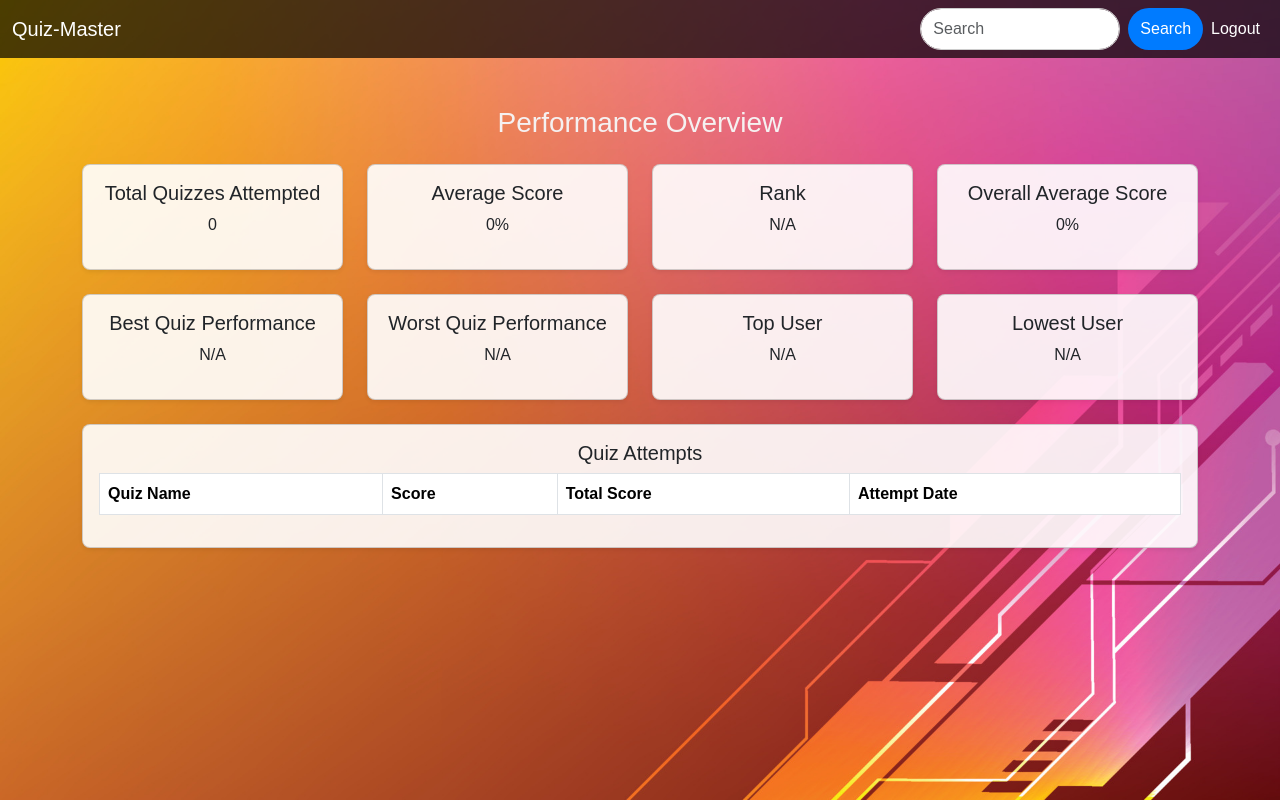
After one commit to 23f3000229/quiz_master, a Flask app: page /user_summary in a window 1280 px wide. The commit adds this page. Run offline with Flask 3, Linux system fonts and the light colour scheme; a user stored in the database is signed in; data comes from the database, SQL or seed files in the repository; both versions use the stored data as it was after the commit; data that the repository does not hold is empty.

Commit message:
1.Database Models and Schema Setup
2.Implemented user registration and admin login functionality.

3.Built Admin dashboard with CRUD operations for subjects, chapters, quizzes, and questions.

4.Developed User dashboard with quiz attempt functionality and timer.

5.Implemented score tracking and quiz result display.

6.Added search functionality for Admin and Users.

7.Implemented quiz scheduling & deadlines.

8.Added summary charts for quiz statistics and user performance

9.Enhanced UI with Bootstrap styling and form validation.

```diff
--- a/controller/routes.py
+++ b/controller/routes.py
@@ -4,6 +4,7 @@ from flask import render_template, request, redirect, url_for, session, flash
 from controller.Models import *
 from datetime import datetime
 from controller.Models import Ques, Quiz, Chapter, Subject, User
+
 
 @app.route('/')
 def home():
@@ -891,37 +892,148 @@ def view_chapters(subject_id):
 
     return render_template('view_chapters.html', subject=subject, chapters=chapters)
 
-@app.route('/search', methods=['GET', 'POST'])
+@app.route('/search', methods=['GET'])
 def search():
+    query = request.args.get('query', '').strip()
+    if not query:
+        flash('Please enter a search term.')
+        return redirect(url_for('home'))
+
+    # Search for subjects, chapters, and quizzes
+    subjects = Subject.query.filter(Subject.subj_name.ilike(f"%{query}%")).all()
+    chapters = Chapter.query.filter(Chapter.chap_name.ilike(f"%{query}%")).all()
+    quizzes = Quiz.query.filter(Quiz.quiz_name.ilike(f"%{query}%")).all()
+
+    # Check if the user is an admin before searching for users
+    users = []
+    if 'admin' in session.get('user_name', '').lower():
+        users = User.query.filter(
+            (User.user_name.ilike(f"%{query}%")) | (User.user_email.ilike(f"%{query}%"))
+        ).all()
+
+    return render_template(
+        'search_results.html',
+        query=query,
+        subjects=subjects,
+        chapters=chapters,
+        quizzes=quizzes,
+        users=users
+    )
+@app.route('/subject/<int:subject_id>')
+def view_subject(subject_id):
+    subject = Subject.query.get_or_404(subject_id)
+    chapters = Chapter.query.filter_by(subj_id=subject_id).all()
+    return render_template('view_item.html', context='subject', subject=subject, chapters=chapters)
+
+@app.route('/chapter/<int:chapter_id>')
+def view_chapter(chapter_id):
+    chapter = Chapter.query.get_or_404(chapter_id)
+    quizzes = Quiz.query.filter_by(chapter_id=chapter_id).all()
+    return render_template('view_item.html', context='chapter', chapter=chapter, quizzes=quizzes)
+
+@app.route('/quiz/<int:quiz_id>')
+def view_quiz(quiz_id):
+    quiz = Quiz.query.get_or_404(quiz_id)
+    return render_template('view_item.html', context='quiz', quiz=quiz)
+
+
+@app.route('/admin_summary')
+def admin_summary():
+    if 'admin' not in session.get('user_name', '').lower():
+        flash('You are not authorized to view this page!')
+        return redirect(url_for('home'))
+
+    # Basic statistics
+    total_users = User.query.count()
+    active_users = User.query.filter_by(user_status='active').count()
+    inactive_users = User.query.filter_by(user_status='inactive').count()
+    total_quizzes = Quiz.query.count()
+    avg_quiz_score = db.session.query(db.func.avg(QuizAttempt.score)).scalar()
+
+    # Additional insights
+    total_quiz_attempts = QuizAttempt.query.count()
+    top_quiz = (
+        db.session.query(Quiz.quiz_name, Chapter.chap_name, db.func.avg(QuizAttempt.score).label('avg_score'))
+        .join(QuizAttempt, Quiz.quiz_id == QuizAttempt.quiz_id)
+        .join(Chapter, Quiz.chapter_id == Chapter.chap_id)
+        .group_by(Quiz.quiz_id, Chapter.chap_name)
+        .order_by(db.desc('avg_score'))
+        .first()
+    )
+    most_active_user = (
+        db.session.query(User.user_name, db.func.count(QuizAttempt.attempt_id).label('attempt_count'))
+        .join(QuizAttempt, User.user_id == QuizAttempt.user_id)
+        .group_by(User.user_id)
+        .order_by(db.desc('attempt_count'))
+        .first()
+    )
+    inactive_users_percentage = (inactive_users / total_users * 100) if total_users > 0 else 0
+    avg_quizzes_per_user = (total_quiz_attempts / total_users) if total_users > 0 else 0
+
+    return render_template(
+        'admin_summary.html',
+        total_users=total_users,
+        active_users=active_users,
+        inactive_users=inactive_users,
+        total_quizzes=total_quizzes,
+        avg_quiz_score=round(avg_quiz_score, 2) if avg_quiz_score else 0,
+        total_quiz_attempts=total_quiz_attempts,
+        top_quiz=top_quiz,
+        most_active_user=most_active_user,
+        inactive_users_percentage=round(inactive_users_percentage, 2),
+        avg_quizzes_per_user=round(avg_quizzes_per_user, 2)
+    )
+
+@app.route('/user_summary')
+def user_summary():
     if 'user_email' not in session:
-        flash('You need to log in to perform a search!')
+        flash('You need to log in to view your progress!')
         return redirect(url_for('login'))
 
-    query = request.args.get('query', '').strip()
-    search_type = request.args.get('type', '').strip()  # e.g., 'subjects', 'quizzes'
+    # Fetch the logged-in user
+    user = User.query.filter_by(user_email=session['user_email']).first()
 
-    if not query:
-        flash('Please enter a search term!')
-        return redirect(url_for('home'))
+    # Fetch all quiz attempts for the user
+    attempts = QuizAttempt.query.filter_by(user_id=user.user_id).join(Quiz, QuizAttempt.quiz_id == Quiz.quiz_id) \
+                                .add_columns(
+                                    Quiz.quiz_name,
+                                    QuizAttempt.score,
+                                    QuizAttempt.total_score,
+                                    QuizAttempt.attempt_date
+                                ).all()
 
-    results = []
+    # Calculate user's insights
+    total_quizzes_attempted = len(attempts)
+    total_score = sum(attempt.score for attempt in attempts)
+    total_possible_score = sum(attempt.total_score for attempt in attempts)
+    average_score = (total_score / total_possible_score * 100) if total_possible_score > 0 else 0
 
-    # Admin-specific searches
-    if 'admin' in session.get('user_name', None):
-        if search_type == 'users':
-            results = User.query.filter(User.user_name.ilike(f'%{query}%') | User.user_email.ilike(f'%{query}%')).all()
-        elif search_type == 'subjects':
-            results = Subject.query.filter(Subject.subj_name.ilike(f'%{query}%')).all()
-        elif search_type == 'quizzes':
-            results = Quiz.query.filter(Quiz.quiz_name.ilike(f'%{query}%')).all()
-        elif search_type == 'questions':
-            results = Ques.query.filter(Ques.ques_statment.ilike(f'%{query}%')).all()
+    best_quiz = max(attempts, key=lambda x: x.score / x.total_score if x.total_score > 0 else 0, default=None)
+    worst_quiz = min(attempts, key=lambda x: x.score / x.total_score if x.total_score > 0 else 0, default=None)
 
-    # User-specific searches
-    else:
-        if search_type == 'subjects':
-            results = Subject.query.filter(Subject.subj_name.ilike(f'%{query}%')).all()
-        elif search_type == 'quizzes':
-            results = Quiz.query.filter(Quiz.quiz_name.ilike(f'%{query}%')).all()
+    # Comparison metrics
+    all_users = (
+        db.session.query(User.user_name, db.func.avg(QuizAttempt.score / QuizAttempt.total_score * 100).label('avg_score'))
+        .join(QuizAttempt, User.user_id == QuizAttempt.user_id)
+        .group_by(User.user_id)
+        .all()
+    )
+    all_users_sorted = sorted(all_users, key=lambda x: x.avg_score if x.avg_score else 0, reverse=True)
+    user_rank = next((index + 1 for index, u in enumerate(all_users_sorted) if u.user_name == user.user_name), None)
+    overall_avg_score = sum(u.avg_score for u in all_users if u.avg_score) / len(all_users) if all_users else 0
+    top_user = max(all_users, key=lambda x: x.avg_score if x.avg_score else 0, default=None)
+    lowest_user = min(all_users, key=lambda x: x.avg_score if x.avg_score else 0, default=None)
 
-    return
+    return render_template(
+        'user_summary.html',
+        user=user,
+        total_quizzes_attempted=total_quizzes_attempted,
+        average_score=round(average_score, 2),
+        best_quiz=best_quiz,
+        worst_quiz=worst_quiz,
+        attempts=attempts,
+        user_rank=user_rank,
+        overall_avg_score=round(overall_avg_score, 2),
+        top_user=top_user,
+        lowest_user=lowest_user
+    )
--- a/templates/admin_dashboard.html
+++ b/templates/admin_dashboard.html
@@ -23,4 +23,8 @@
             </div>
         </div>
     </div>
+
+    <div class="text-center mt-4">
+        <a href="{{ url_for('admin_summary') }}" class="btn btn-primary">View Summary</a>
+    </div>
 </div>
--- a/templates/base.html
+++ b/templates/base.html
@@ -11,7 +11,7 @@
         {% endblock %}
         <link rel="stylesheet" href="{{ url_for('static', filename='styles.css') }}">
     </head>
-    <body style="color: #f5f1f1; background-image: url('{{ url_for('static', filename='bg.jpg') }}'); background-size: cover; background-repeat: no-repeat; background-attachment: fixed;">
+    <body style="color: #f5f1f1; background-image: url('{{ url_for("static", filename="bg.jpg") }}'); background-size: cover; background-repeat: no-repeat; background-attachment: fixed;">
         <!-- Navbar -->
         {% include 'navbar.html' %}
 
--- a/templates/navbar.html
+++ b/templates/navbar.html
@@ -25,14 +25,16 @@
 
 
         </ul>
-        <form class="d-flex" role="search">
-          <input class="search-box form-control me-2" type="search" placeholder="Search" aria-label="Search" name="search">
+        <form class="d-flex" role="search" action="{{ url_for('search') }}" method="GET">
+          <input class="search-box form-control me-2" type="search" placeholder="Search" aria-label="Search" name="query">
           <button class="search-button btn btn-outline-success" type="submit">Search</button>
         </form>
         <ul class="navbar-nav">
+          {% if session.get('user_email', None) %}
           <li class="nav-item ">
             <a class="nav-link active" aria-current="page" href="/logout">Logout</a>
           </li>
+          {% endif %}
         </ul>
       </div>
     </div>
--- a/templates/quizzes.html
+++ b/templates/quizzes.html
@@ -33,6 +33,8 @@
                         <a href="{{ url_for('edit_quiz', quiz_id=quiz.quiz_id) }}" class="btn btn-secondary btn-sm mx-1">Edit</a>
                         <a href="{{ url_for('delete_quiz', quiz_id=quiz.quiz_id) }}" class="btn btn-danger btn-sm mx-1">Delete</a>
                         <a href="{{ url_for('view_quiz_scores', quiz_id=quiz.quiz_id) }}" class="btn btn-info btn-sm mx-1">View Scores</a>
+                        <a href="{{ url_for('attempt_quiz', quiz_id=quiz.quiz_id) }}" class="btn btn-success btn-sm mx-1">Attempt Quiz</a>
+
                     </td>
                     {% else %}
                     <td>
--- a/templates/user_dashboard.html
+++ b/templates/user_dashboard.html
@@ -14,14 +14,16 @@
             </div>
         </div>
 
-        <!-- Card for Manage Users -->
+        <!-- Card for View scores -->
         <div class="card col-3 m-3 text-center d-flex flex-column"
         style="border-radius: 10px; height: 290px; padding: 20px;">
             <h5 class="card-title mb-3">Score Data</h5>
             <p class="card-text">Check your previous quizzes scores with visualization.</p>
             <div class="mt-auto">
                 <div class="text-center mt-4">
-                    <a href="{{ url_for('user_scores') }}" class="btn btn-info btn mx-1">View My Scores</a>
+                    <a href="{{ url_for('user_summary') }}" class="btn btn-info btn mx-1">Performance Overview</a>
+
+                    <a href="{{ url_for('user_scores') }}" class="btn btn-info btn mx-1">View Scores</a>
                 </div>
             </div>
         </div>
--- /dev/null
+++ b/templates/user_summary.html
@@ -0,0 +1,124 @@
+{% extends 'base.html' %}
+{% block title %} User Summary - Quiz Master {% endblock %}
+{% block content %}
+<div class="container mt-5">
+    <h3 class="text-center"> Performance Overview </h3>
+    <div class="row mt-4">
+        <div class="col-md-3">
+            <div class="card shadow-sm">
+                <div class="card-body text-center">
+                    <h5>Total Quizzes Attempted</h5>
+                    <p>{{ total_quizzes_attempted }}</p>
+                </div>
+            </div>
+        </div>
+        <div class="col-md-3">
+            <div class="card shadow-sm">
+                <div class="card-body text-center">
+                    <h5>Average Score</h5>
+                    <p>{{ average_score }}%</p>
+                </div>
+            </div>
+        </div>
+        <div class="col-md-3">
+            <div class="card shadow-sm">
+                <div class="card-body text-center">
+                    <h5>Rank</h5>
+                    <p>{{ user_rank if user_rank else 'N/A' }}</p>
+                </div>
+            </div>
+        </div>
+        <div class="col-md-3">
+            <div class="card shadow-sm">
+                <div class="card-body text-center">
+                    <h5>Overall Average Score</h5>
+                    <p>{{ overall_avg_score }}%</p>
+                </div>
+            </div>
+        </div>
+    </div>
+    <div class="row mt-4">
+        <div class="col-md-3">
+            <div class="card shadow-sm">
+                <div class="card-body text-center">
+                    <h5>Best Quiz Performance</h5>
+                    {% if best_quiz %}
+                        <p>{{ best_quiz.quiz_name }}</p>
+                        <small>Score: {{ best_quiz.score }}/{{ best_quiz.total_score }}</small>
+                    {% else %}
+                        <p>N/A</p>
+                    {% endif %}
+                </div>
+            </div>
+        </div>
+        <div class="col-md-3">
+            <div class="card shadow-sm">
+                <div class="card-body text-center">
+                    <h5>Worst Quiz Performance</h5>
+                    {% if worst_quiz %}
+                        <p>{{ worst_quiz.quiz_name }}</p>
+                        <small>Score: {{ worst_quiz.score }}/{{ worst_quiz.total_score }}</small>
+                    {% else %}
+                        <p>N/A</p>
+                    {% endif %}
+                </div>
+            </div>
+        </div>
+        <div class="col-md-3">
+            <div class="card shadow-sm">
+                <div class="card-body text-center">
+                    <h5>Top User</h5>
+                    {% if top_user %}
+                        <p>{{ top_user.user_name }}</p>
+                        <small>Avg Score: {{ top_user.avg_score|round(2) }}%</small>
+                    {% else %}
+                        <p>N/A</p>
+                    {% endif %}
+                </div>
+            </div>
+        </div>
+        <div class="col-md-3">
+            <div class="card shadow-sm">
+                <div class="card-body text-center">
+                    <h5>Lowest User</h5>
+                    {% if lowest_user %}
+                        <p>{{ lowest_user.user_name }}</p>
+                        <small>Avg Score: {{ lowest_user.avg_score|round(2) }}%</small>
+                    {% else %}
+                        <p>N/A</p>
+                    {% endif %}
+                </div>
+            </div>
+        </div>
+    </div>
+    <div class="row mt-4">
+        <div class="col-md-12">
+            <div class="card shadow-sm">
+                <div class="card-body">
+                    <h5 class="text-center">Quiz Attempts</h5>
+                    <table class="table table-bordered">
+                        <thead>
+                            <tr>
+                                <th>Quiz Name</th>
+                                <th>Score</th>
+                                <th>Total Score</th>
+                                <th>Attempt Date</th>
+                            </tr>
+                        </thead>
+                        <tbody>
+                            {% for attempt in attempts %}
+                            <tr>
+                                <td>{{ attempt.quiz_name }}</td>
+                                <td>{{ attempt.score }}</td>
+                                <td>{{ attempt.total_score }}</td>
+                                <td>{{ attempt.attempt_date.strftime('%Y-%m-%d') }}</td>
+                            </tr>
+                            {% endfor %}
+                        </tbody>
+                    </table>
+                </div>
+            </div>
+        </div>
+    </div>
+</div>
+{% endblock %}
```
Also changed, not shown: templates/admin_summary.html (added, +90 -0 lines), templates/search_results.html (added, +101 -0 lines), templates/user_scores.html (+6 -1 lines), templates/view_item.html (added, +65 -0 lines), instance/database.sqlite3, 1 other file.
